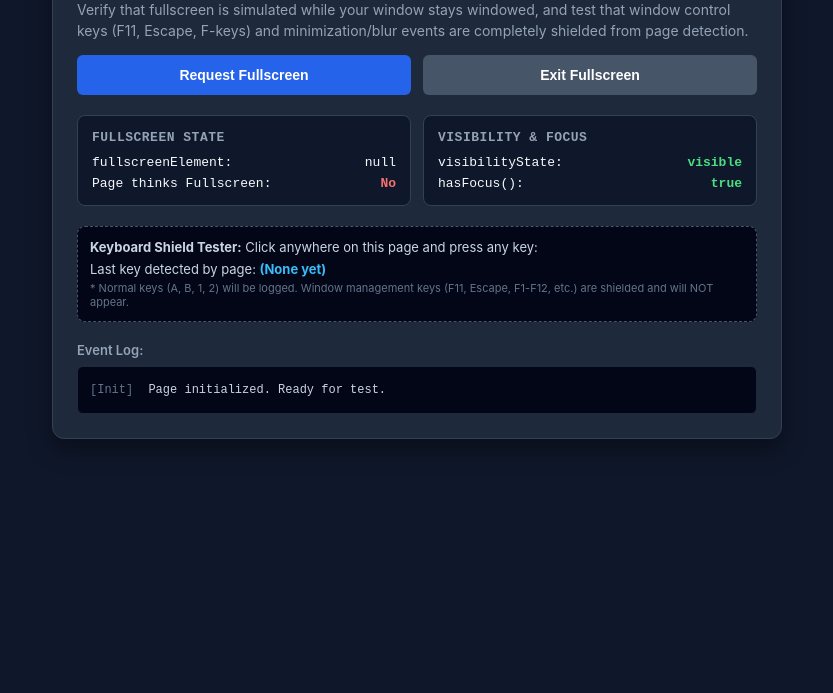
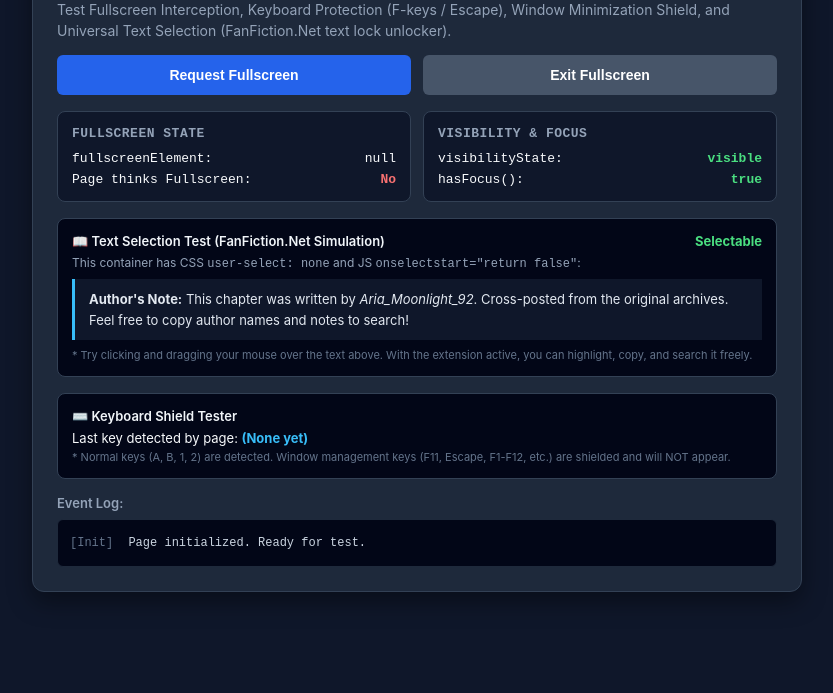
Before and after one commit to cubicreates/killer, a browser extension: page test.html in a window 1280 px wide. Shown: the part 107-800 px from the top of the page, without its empty margins (223-1056 px from the left). Drawn offline with Linux system fonts and the light colour scheme.

Commit message:
feat: add universal text selection and copy unblocker for FanFiction and protected sites

```diff
--- a/test.html
+++ b/test.html
@@ -2,7 +2,7 @@
 <html lang="en">
 <head>
   <meta charset="UTF-8">
-  <title>Fullscreen & Window Shield Test Page</title>
+  <title>Silent Extension Verification Lab</title>
   <style>
     body {
       font-family: -apple-system, BlinkMacSystemFont, "Segoe UI", Roboto, sans-serif;
@@ -19,7 +19,7 @@
       border: 1px solid #334155;
       border-radius: 12px;
       padding: 24px;
-      max-width: 680px;
+      max-width: 720px;
       width: 100%;
       box-shadow: 0 10px 25px rgba(0, 0, 0, 0.4);
     }
@@ -37,7 +37,7 @@
       display: grid;
       grid-template-columns: 1fr 1fr;
       gap: 12px;
-      margin: 20px 0;
+      margin: 16px 0;
     }
     .status-box {
       background-color: #0f172a;
@@ -102,21 +102,40 @@
     .btn-secondary:hover {
       background-color: #334155;
     }
-    .key-test-box {
+    .test-section {
       background: #020617;
-      border: 1px dashed #475569;
+      border: 1px solid #334155;
       border-radius: 8px;
-      padding: 12px;
-      margin-bottom: 20px;
+      padding: 14px;
+      margin-bottom: 16px;
       font-size: 13px;
-      color: #cbd5e1;
+    }
+    .test-section-title {
+      font-weight: 600;
+      color: #f1f5f9;
+      margin-bottom: 6px;
+      display: flex;
+      justify-content: space-between;
+    }
+    /* Mimic FanFiction.Net protected story container */
+    #storytext {
+      -webkit-user-select: none;
+      -moz-user-select: none;
+      -ms-user-select: none;
+      user-select: none;
+      background: #0f172a;
+      border-left: 3px solid #38bdf8;
+      padding: 10px 14px;
+      margin: 8px 0;
+      color: #e2e8f0;
+      line-height: 1.6;
     }
     .log-container {
       background: #020617;
       border: 1px solid #1e293b;
       border-radius: 6px;
       padding: 12px;
-      max-height: 160px;
+      max-height: 150px;
       overflow-y: auto;
       font-family: monospace;
       font-size: 12px;
@@ -137,11 +156,12 @@
 </head>
 <body>
   <div class="card" id="testContainer">
-    <h1>Fullscreen & Window Shield Verification</h1>
+    <h1>Silent Extension Verification Lab</h1>
     <p>
-      Verify that fullscreen is simulated while your window stays windowed, and test that window control keys (F11, Escape, F-keys) and minimization/blur events are completely shielded from page detection.
+      Test Fullscreen Interception, Keyboard Protection (F-keys / Escape), Window Minimization Shield, and Universal Text Selection (FanFiction.Net text lock unlocker).
     </p>
 
+    <!-- 1. Fullscreen Section -->
     <div class="actions">
       <button class="btn-primary" id="btnRequest">Request Fullscreen</button>
       <button class="btn-secondary" id="btnExit">Exit Fullscreen</button>
@@ -173,16 +193,37 @@
       </div>
     </div>
 
-    <div class="key-test-box">
-      <strong>Keyboard Shield Tester:</strong> Click anywhere on this page and press any key:
-      <div style="margin-top: 6px;">
+    <!-- 2. Text Selection Test Section (FanFiction.Net Simulation) -->
+    <div class="test-section">
+      <div class="test-section-title">
+        <span>📖 Text Selection Test (FanFiction.Net Simulation)</span>
+        <span id="selectStatusBadge" class="val-true">Selectable</span>
+      </div>
+      <div style="color: #94a3b8; font-size: 12px; margin-bottom: 4px;">
+        This container has CSS <code>user-select: none</code> and JS <code>onselectstart="return false"</code>:
+      </div>
+      <div id="storytext" onselectstart="return false;">
+        <strong>Author's Note:</strong> This chapter was written by <em>Aria_Moonlight_92</em>. Cross-posted from the original archives. Feel free to copy author names and notes to search!
+      </div>
+      <div style="font-size: 11px; color: #64748b;">
+        * Try clicking and dragging your mouse over the text above. With the extension active, you can highlight, copy, and search it freely.
+      </div>
+    </div>
+
+    <!-- 3. Keyboard Shield Section -->
+    <div class="test-section">
+      <div class="test-section-title">
+        <span>⌨️ Keyboard Shield Tester</span>
+      </div>
+      <div>
         Last key detected by page: <span id="lastKey" class="val-neutral" style="font-weight: bold;">(None yet)</span>
       </div>
       <div style="font-size: 11px; color: #64748b; margin-top: 4px;">
-        * Normal keys (A, B, 1, 2) will be logged. Window management keys (F11, Escape, F1-F12, etc.) are shielded and will NOT appear.
+        * Normal keys (A, B, 1, 2) are detected. Window management keys (F11, Escape, F1-F12, etc.) are shielded and will NOT appear.
       </div>
     </div>
 
+    <!-- 4. Event Log -->
     <div style="font-size: 13px; font-weight: 600; margin-bottom: 8px; color: #94a3b8;">Event Log:</div>
     <div class="log-container" id="logBox">
       <div class="log-item"><span class="log-time">[Init]</span> Page initialized. Ready for test.</div>
@@ -236,8 +277,6 @@
           log('requestFullscreen() rejected: ' + err.message);
           updateStatus();
         });
-      } else {
-        updateStatus();
       }
     });
 
@@ -256,7 +295,7 @@
       updateStatus();
     });
 
-    // Listen to keys (to verify that protected keys NEVER trigger this listener)
+    // Listen to keys
     window.addEventListener('keydown', (e) => {
       lastKey.textContent = `"${e.key}" (code: ${e.code})`;
       log(`Page received keydown: "${e.key}"`);
@@ -273,7 +312,6 @@
       updateStatus();
     });
 
-    // Poll status periodically to reflect changes
     setInterval(updateStatus, 1000);
     updateStatus();
   </script>
```
Also changed, not shown: interceptor.js (+73 -10 lines), test-runner.mjs (+30 -16 lines).
